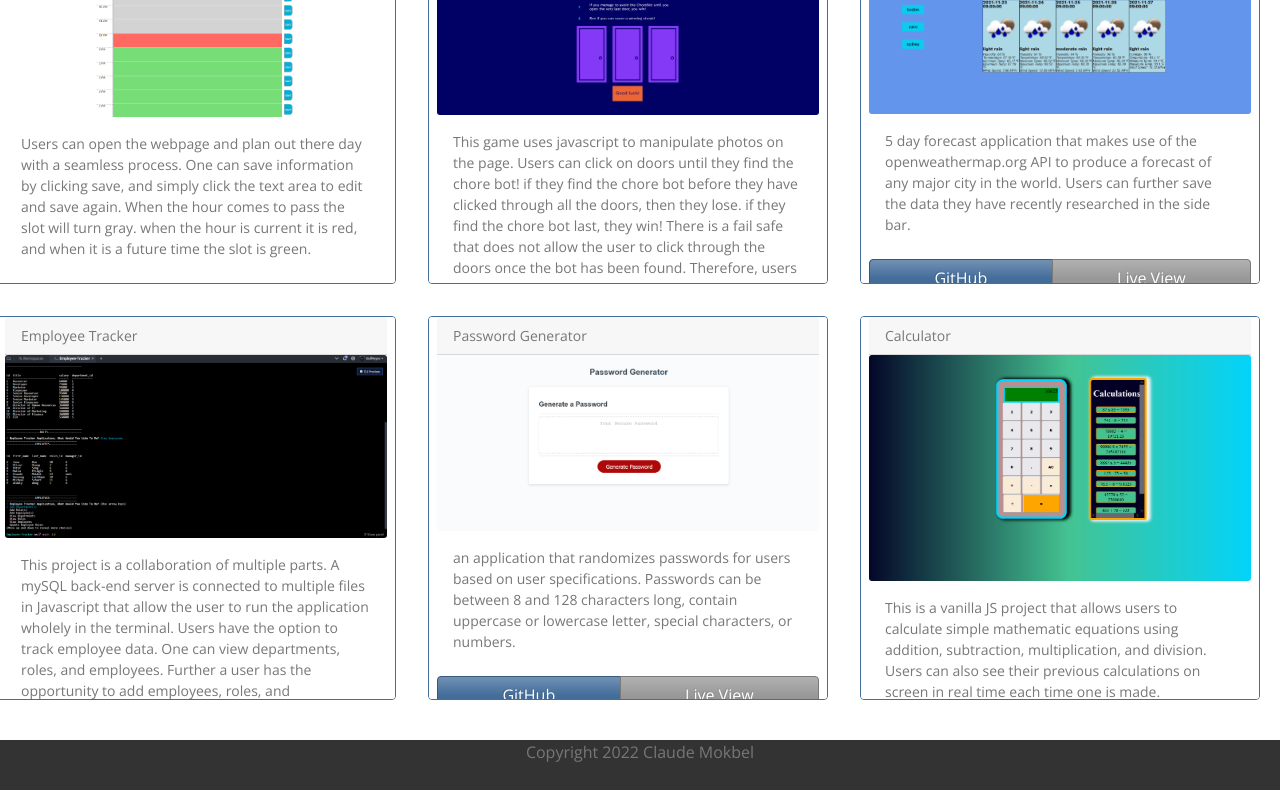
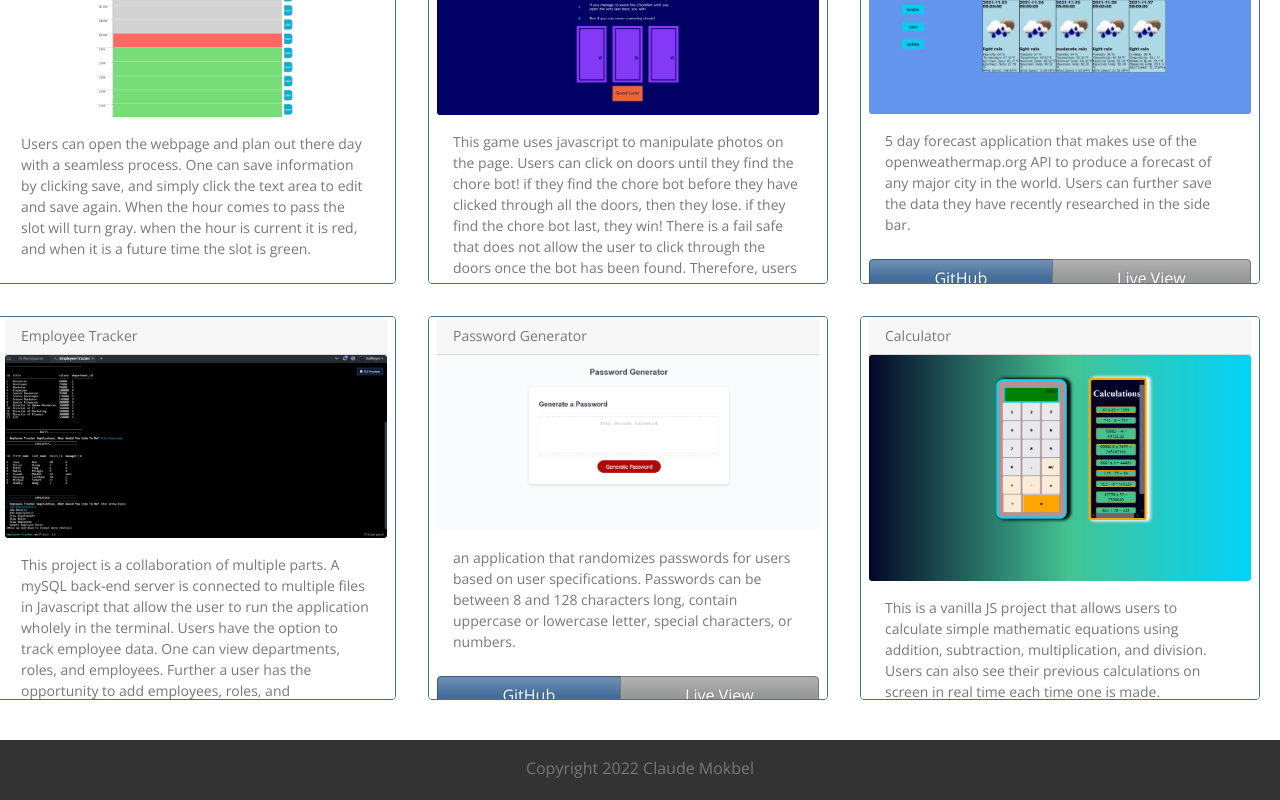
Before and after one commit to cmokbel1/cmokbel1.github.io, a React (Create React App) app: page / in a window 1280 px wide. Shown: the part 1232-2032 px from the top of the page. Built offline with nearby package versions, Linux system fonts and the light colour scheme.

Commit message:
horizontally aligned copyright text in footer

```diff
--- a/src/App.css
+++ b/src/App.css
@@ -13,9 +13,16 @@ h1, h6 {
 
 #foot {
   text-align: center;
-  position: static;
-  height: 50px;
+  height: 60px;
+  position: relative;
+}
 
+footer {
+  display: inline-block;
+}
+
+footer > p {
+  padding-top: 1rem;
 }
 
 main {
```
